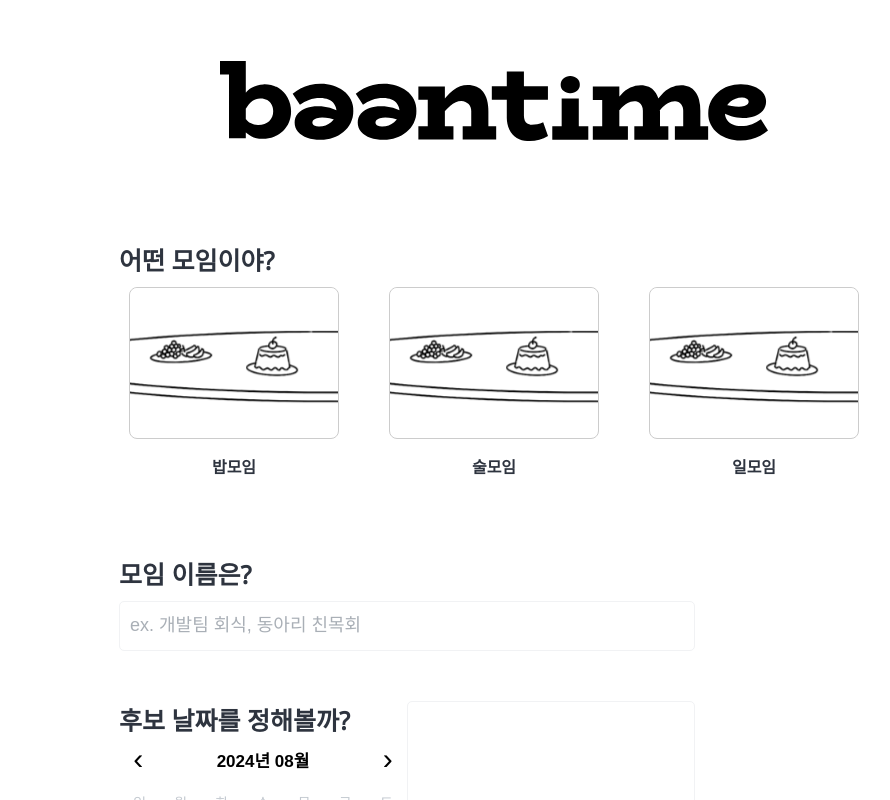
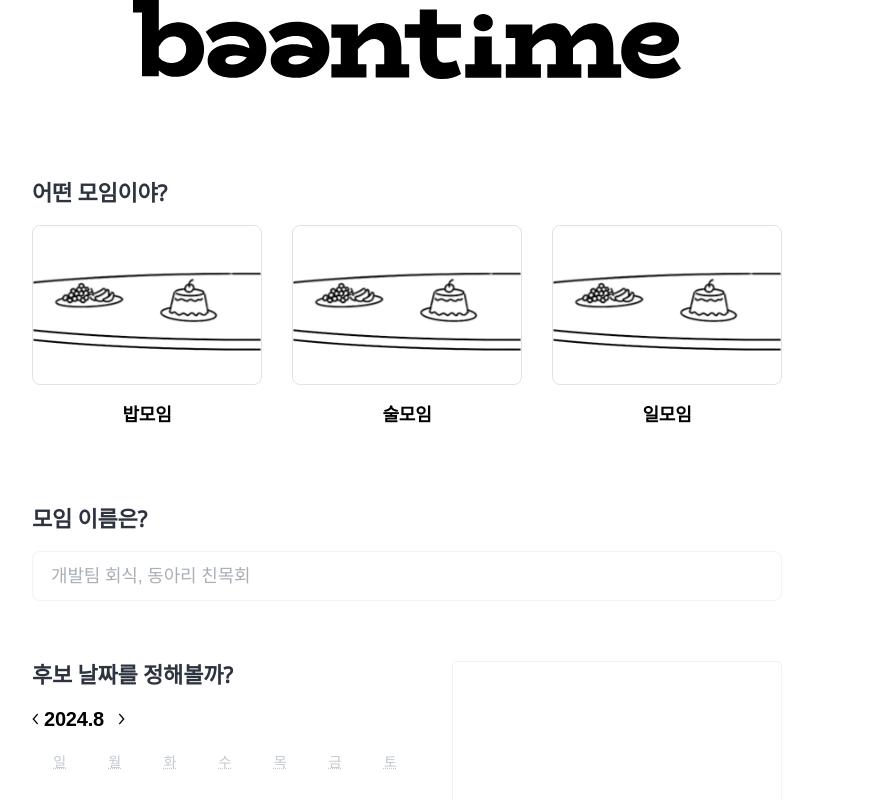
Before and after one commit to grape-tasting-acid/beentime-frontend, a React (Create React App) app: page / in a window 1280 px wide. Shown: the top 800 px of the page, without its empty margins (233-1123 px from the left). Built offline with nearby package versions, Linux system fonts and the light colour scheme.

Commit message:
feat:1006

```diff
--- a/src/page/CreateEventPage/CreateEventPage.jsx
+++ b/src/page/CreateEventPage/CreateEventPage.jsx
@@ -274,12 +274,18 @@ function CreateEventPage(props) {
                                 />
                                 {selectedImage === 0 && (
                                     <div css={S.CheckboxIcon} aria-label="선택됨">
-                                        <svg viewBox="0 0 24 24" width="16" height="16">
+                                        <svg
+                                            xmlns="http://www.w3.org/2000/svg"
+                                            width="22"
+                                            height="22"
+                                            viewBox="0 0 22 22"
+                                            fill="none"
+                                            >
+                                            <circle cx="11" cy="11" r="11" fill="black" />
                                             <path
-                                                d="M4 12l6 6L18 6"
+                                                d="M6.59961 10.8032L10.6513 14.6666L16.1329 8.06665"
                                                 stroke="white"
-                                                strokeWidth="4"
-                                                fill="none"
+                                                strokeWidth="2"
                                                 strokeLinecap="round"
                                                 strokeLinejoin="round"
                                             />
@@ -301,12 +307,18 @@ function CreateEventPage(props) {
                                 />
                                 {selectedImage === 1 && (
                                     <div css={S.CheckboxIcon} aria-label="선택됨">
-                                        <svg viewBox="0 0 24 24" width="16" height="16">
+                                        <svg
+                                            xmlns="http://www.w3.org/2000/svg"
+                                            width="22"
+                                            height="22"
+                                            viewBox="0 0 22 22"
+                                            fill="none"
+                                            >
+                                            <circle cx="11" cy="11" r="11" fill="black" />
                                             <path
-                                                d="M4 12l6 6L18 6"
+                                                d="M6.59961 10.8032L10.6513 14.6666L16.1329 8.06665"
                                                 stroke="white"
-                                                strokeWidth="4"
-                                                fill="none"
+                                                strokeWidth="2"
                                                 strokeLinecap="round"
                                                 strokeLinejoin="round"
                                             />
@@ -328,12 +340,18 @@ function CreateEventPage(props) {
                                 />
                                 {selectedImage === 2 && (
                                     <div css={S.CheckboxIcon} aria-label="선택됨">
-                                        <svg viewBox="0 0 24 24" width="16" height="16">
+                                        <svg
+                                            xmlns="http://www.w3.org/2000/svg"
+                                            width="22"
+                                            height="22"
+                                            viewBox="0 0 22 22"
+                                            fill="none"
+                                            >
+                                            <circle cx="11" cy="11" r="11" fill="black" />
                                             <path
-                                                d="M4 12l6 6L18 6"
+                                                d="M6.59961 10.8032L10.6513 14.6666L16.1329 8.06665"
                                                 stroke="white"
-                                                strokeWidth="4"
-                                                fill="none"
+                                                strokeWidth="2"
                                                 strokeLinecap="round"
                                                 strokeLinejoin="round"
                                             />
@@ -352,7 +370,7 @@ function CreateEventPage(props) {
                     <input
                         type="text"
                         name="title"
-                        placeholder='ex. 개발팀 회식, 동아리 친목회'
+                        placeholder='개발팀 회식, 동아리 친목회'
                         value={eventData.title}
                         onChange={handleInputChange}
                     />
@@ -364,7 +382,7 @@ function CreateEventPage(props) {
                         <div css={S.calendarContainer}>
                         <Calendar
                             defaultView={'month'}
-                                formatMonthYear={(locale, date) => moment(date).locale('ko').format('YYYY년 MM월')}
+                            formatMonthYear={(locale, date) => moment(date).locale('ko').format('YYYY.M')}
                             formatDay={(local, date) => moment(date).locale('ko').format('DD')}
                             formatShortWeekday={(locale, date) => {
                             const englishDay = moment(date).locale('en').format('dd');
@@ -389,9 +407,43 @@ function CreateEventPage(props) {
                             }}
                             tileContent={tileContent}
                             locale="en-US"
+                            prevLabel={
+                            <svg
+                                xmlns="http://www.w3.org/2000/svg"
+                                width="6"
+                                height="14"
+                                viewBox="0 0 9 16"
+                                fill="none"
+                            >
+                                <path
+                                d="M8 1L2 8L8 15"
+                                stroke="var(--G10, #000)"
+                                strokeWidth="2"
+                                strokeLinecap="round"
+                                />
+                            </svg>
+                            }
+                            nextLabel={
+                            <svg
+                                xmlns="http://www.w3.org/2000/svg"
+                                width="6"
+                                height="14"
+                                viewBox="0 0 9 16"
+                                fill="none"
+                            >
+                                <path
+                                d="M1 1L7 8L1 15"
+                                stroke="var(--G10, #000)"
+                                strokeWidth="2"
+                                strokeLinecap="round"
+                                />
+                            </svg>
+                            }
                         />
                         </div>
                     </div>
+
+
                     <div css={S.TimeBox}>
                         <div css={S.TimeBoxContainer}>
                         {selectedDates.length > 0 ? (
--- a/src/page/CreateEventPage/Style.js
+++ b/src/page/CreateEventPage/Style.js
@@ -5,11 +5,11 @@ export const Layout = css`
   flex-direction: column;
   justify-content: center;
   align-items: center;
-  width: 100vw;
+  width: 100%;
   height: 100vh;
   padding-top: 100px;
 
-  @media (max-width: 800px) {
+  @media (max-width: 430px) {
     height: auto;
     margin-top: 20px;
   }
@@ -19,12 +19,12 @@ export const Component = css`
   display: flex;
   flex-direction: column;
   justify-content: center;
-  width: 45vw;
-  /* height: 100vh; */
+  width: 750px;
+  // max-width: 500px;
+  margin: 0 auto;
 
-  @media (max-width: 800px) {
+  @media (max-width: 430px) {
     width: 90%;
-    /* height: auto; */
   }
 `;
 
@@ -39,33 +39,53 @@ export const Title = css`
   }
 `;
 
-export const Top = css`
-  & h5 {
-    font-size: 25px;
+export const H5 = css`
+  font-family: 'Noto Sans', sans-serif;
+  font-size: 22px;
   font-weight: 700;
-    margin-bottom: 10px;
+  line-height: 26px;
+  letter-spacing: -0.01em;
+  margin-bottom: 20px;
   color: #2e343f;
 
   @media (max-width: 800px) {
     font-size: 18px;
   }
+`;
+
+export const Top = css`
+  & h5 {
+    ${H5}
   }
 
   & input {
-    width: 100%;
+    width: 750px;
     height: 50px;
-    padding-left: 10px;
-    border-radius: 5px;
-    border: 1px solid #f1f2f4;
+    gap: 10px;
+    padding: 15px 18px;
+    border-radius: 8px;
+    border: 1.5px solid var(--G3, #F1F2F4);
+    background: var(--G1, #FFF);
     outline: none;
     font-size: 18px;
+    margin-bottom: 60px;
+
     &::placeholder {
-      color: #a9afb6;
+      font-family: 'Noto Sans'
+      font-weight: 400;
+      font-size: 18px;
+      line-height: 22px;
+      letter-spacing: -0.01em;
+      color: var(--G6);
     }
-    margin-bottom: 50px;
 
     @media (max-width: 800px) {
       font-size: 16px;
+
+      &::placeholder {
+        font-size: 16px;
+        line-height: 20px;
+      }
     }
   }
 `;
@@ -93,7 +113,7 @@ export const Bottom = css`
     &::placeholder {
       color: #a9afb6;
     }
-    margin-bottom: 50px;
+    margin-bottom: 60px;
 
     @media (max-width: 800px) {
       font-size: 16px;
@@ -101,29 +121,8 @@ export const Bottom = css`
   }
 `;
 
-export const H5 = css`
-  font-size: 25px;
-  font-weight: 700;
-  margin-bottom: 10px;
-  color: #2e343f;
-
-  @media (max-width: 800px) {
-    font-size: 18px;
-  }
-`;
-
-export const CalendarLayout = css`
-  display: flex;
-  justify-content: space-between;
-  width: 100%;
-
-  @media (max-width: 800px) {
-    flex-direction: column;
-  }
-`;
-
 export const BtnTrue = css`
-  margin-top: 50px;
+  margin-top: 60px;
   width: 100%;
   height: 68px; /* 버튼 높이를 68픽셀로 고정 */
   font-size: 18px;
@@ -142,7 +141,7 @@ export const BtnTrue = css`
 `;
 
 export const BtnFalse = css`
-  margin-top: 50px;
+  margin-top: 60px;
   width: 100%;
   height: 68px; /* 버튼 높이를 68픽셀로 고정 */
   font-size: 18px;
@@ -164,10 +163,18 @@ export const LogoImage = css`
   margin: 300px auto 0 auto;
 `;
 
+
+export const CalendarLayout = css`
+  display: flex;
+  justify-content: space-between;
+  width: 100%;
+
+  @media (max-width: 800px) {
+    flex-direction: column;
+  }
+`;
+
 export const CalendarBox = css`
-  width: 50%;
-  height: 40vh;
-
   @media (max-width: 800px) {
     width: 100%;
     height: 40vh;
@@ -176,37 +183,51 @@ export const CalendarBox = css`
 `;
 
 export const calendarContainer = css`
+  width: 386px;
+  height: 366px;
+
   .react-calendar__navigation {
     display: flex;
-    justify-content: center;
+    justify-content: flex-start;
+    align-items: center;
     margin-bottom: 20px;
 
     .react-calendar__navigation__label {
+      display: flex;
+      width: 67px !important;
+      height: 24px;
+      flex-grow: 0 !important;
+      align-items: center;
       border: none;
       background-color: transparent;
-      font-size: 17px;
-      font-weight: 600;
+      font-size: 20px;
+      font-style: normal;
+      font-weight: 700;
+      line-height: 120%;
+      letter-spacing: -0.2px;
+      padding: 0;
     }
 
-    .react-calendar__navigation__prev-button {
-      display: flex;
-      align-items: center;
-      justify-content: center;
-      width: 3vw;
-      height: 3vh;
-      font-size: 30px;
-      border: none;
-      background-color: transparent;
-    }
+    .react-calendar__navigation__prev-button,
     .react-calendar__navigation__next-button {
       display: flex;
       align-items: center;
       justify-content: center;
-      width: 3vw;
-      height: 3vh;
-      font-size: 30px;
+      width: 6px;
+      height: 14px;
+      padding: 0;
+      margin: 0;
+      background: none;
       border: none;
-      background-color: transparent;
+      cursor: pointer;
+    }
+
+    .react-calendar__navigation__prev-button {
+      margin-right: 6px;
+    }
+
+    .react-calendar__navigation__next-button {
+      margin-left: 8px;
     }
 
     .react-calendar__navigation__next2-button {
@@ -231,7 +252,7 @@ export const calendarContainer = css`
 
   .react-calendar__month-view__days {
     width: 100%;
-    height: 30.8vh;
+    height: auto;
 
     .react-calendar__month-view__days__day {
       display: flex;
@@ -249,9 +270,29 @@ export const calendarContainer = css`
     }
   }
 
+  .react-calendar__tile {
+    display: flex;
+    width: 50px !important;
+    height: 50px !important;
+    padding: 12px 14px 0px 14px;
+    justify-content: center;
+    align-items: center;
+
+    text-align: center;
+    font-feature-settings: 'liga' off, 'clig' off;
+    font-size: 20px !important;
+    font-style: normal;
+    font-weight: 400;
+    line-height: 25px; /* 125% */
+    letter-spacing: -0.4px;
+
+    border: none;
+    background-color: transparent;
+  }
+
   .today {
     abbr {
-      color: #2376e5;
+      color: color: var(--T1, #2376E5);
       font-weight: 600;
     }
   }
@@ -263,15 +304,16 @@ export const calendarContainer = css`
   }
 `;
 
+
 export const TodayText = css`
   font-size: 10px;
-  color: #2376e5;
+  color: var(--T1, #2376E5);
   font-weight: 600;
 `;
 
 export const TimeBox = css`
-  width: 50%;
-  height: 40vh;
+  width: 330px;
+  height: 400px;
   border: 1px solid #f1f2f4;
   border-radius: 5px;
   position: relative;
@@ -289,13 +331,13 @@ export const TimeBox = css`
 `;
 
 export const TimeBoxContainer = css`
-  width: 100%;
+  width: 330px;
+  height: 400px;
   display: flex;
   flex-direction: column;
   align-items: center;
   overflow-x: auto;
   margin-top: 10px;
-  height: 40vh;
 
   @media (max-width: 800px) {
     flex-direction: column;
@@ -388,7 +430,7 @@ export const AddBtn = css`
 
 export const SelectImagesContainer = css`
   display: flex;
-  justify-content: start; /* 왼쪽 정렬 */
+  justify-content: start;
   align-items: center;
   margin-bottom: 20px;
 
@@ -405,38 +447,49 @@ export const SelectImagesContainer = css`
 `;
 
 export const ImageContainer = (isSelected) => css`
+  width: 230px;
+  height: 160px;
+  flex-shrink: 0;
   position: relative;
   display: inline-block;
+  border-radius: 8px;
   border: 1.5px solid ${isSelected ? 'black' : '#ccc'};
-    border-radius: 8px;
+  background: #fff;
   overflow: hidden;
-    margin: 0 10px;
   cursor: pointer;
+  border: 1.5px solid ${isSelected ? 'black' : 'var(--G4, #ccc)'};
+
+  ${isSelected &&
+    css`
+      box-shadow: 0px 4px 6px rgba(0, 0, 0, 0.15);
+    `}
 `;
 
 export const CheckboxIcon = css`
     position: absolute;
-    top: 5px;
-    right: 5px;
-    width: 24px;
-    height: 24px;
+    top: 10px;
+    right: 10px;
+    width: 22px;
+    height: 22px;
     display: flex;
     justify-content: center;
     align-items: center;
-    background-color: black; /* 원의 배경색을 검은색으로 설정 */
+    background-color: black;
     border-radius: 50%;
     cursor: pointer;
 `;
 
 export const ImageLabel = css`
   display: flex;
-  justify-content: center;
-  align-items: center;
-  width: 230px;
-  height: 18px;
-  font-size: 16px;
-  font-weight: 600;
-  color: #2e343f;
+  color: var(--G10, #000);
+  text-align: center;
+  font-family: "Noto Sans";
+  font-size: 18px;
+  font-style: normal;
+  font-weight: 700;
+  line-height: 22px; /* 122.222% */
+  letter-spacing: -0.18px;
   margin-top: 18px;
-  margin-bottom: 60px; /* "모임 이름은?"과의 간격 */
+  margin-bottom: 60px;
+  text-align: center;
 `;
```
Also changed, not shown: src/index.js (+16 -2 lines). Lines whose indentation alone changed are shown as unchanged.
